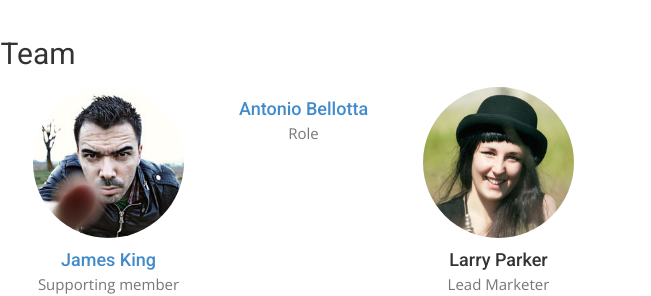
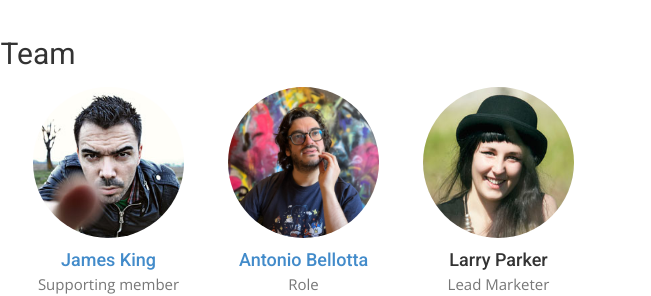
Before and after one commit to socialcambusbiotechassociation/socialcambusbiotechassociation.github.io, a plain HTML site: page about.html in a window 1280 px wide. Shown: the part 1024-1320 px from the top of the page, 629-1280 px from the left. Drawn offline with nearby package versions, Linux system fonts and the light colour scheme; files whose address does not match are found by name; a web font is replaced by a local one.

Commit message:
Update about.html

```diff
--- a/about.html
+++ b/about.html
@@ -205,7 +205,7 @@
 
                 <div class="col-sm-2 text-center">
                     <div class="team-member"  >
-                         <a href = "" title=""><img src="/img/team/Antonio.jpg" class="img-responsive img-circle" alt="" margin="0 auto" border="7px solid #fff"></a>
+                         <a href = "" title=""><img src="/img/team/Antonio.jpeg" class="img-responsive img-circle" alt="" margin="0 auto" border="7px solid #fff"></a>
                         <a href = ""><h4 margin-top="25px">Antonio Bellotta</h4></a>
                         <p class="text-muted" margin-top="0" margin="0 0 0px">Role<br></p>
                     </div>
```
